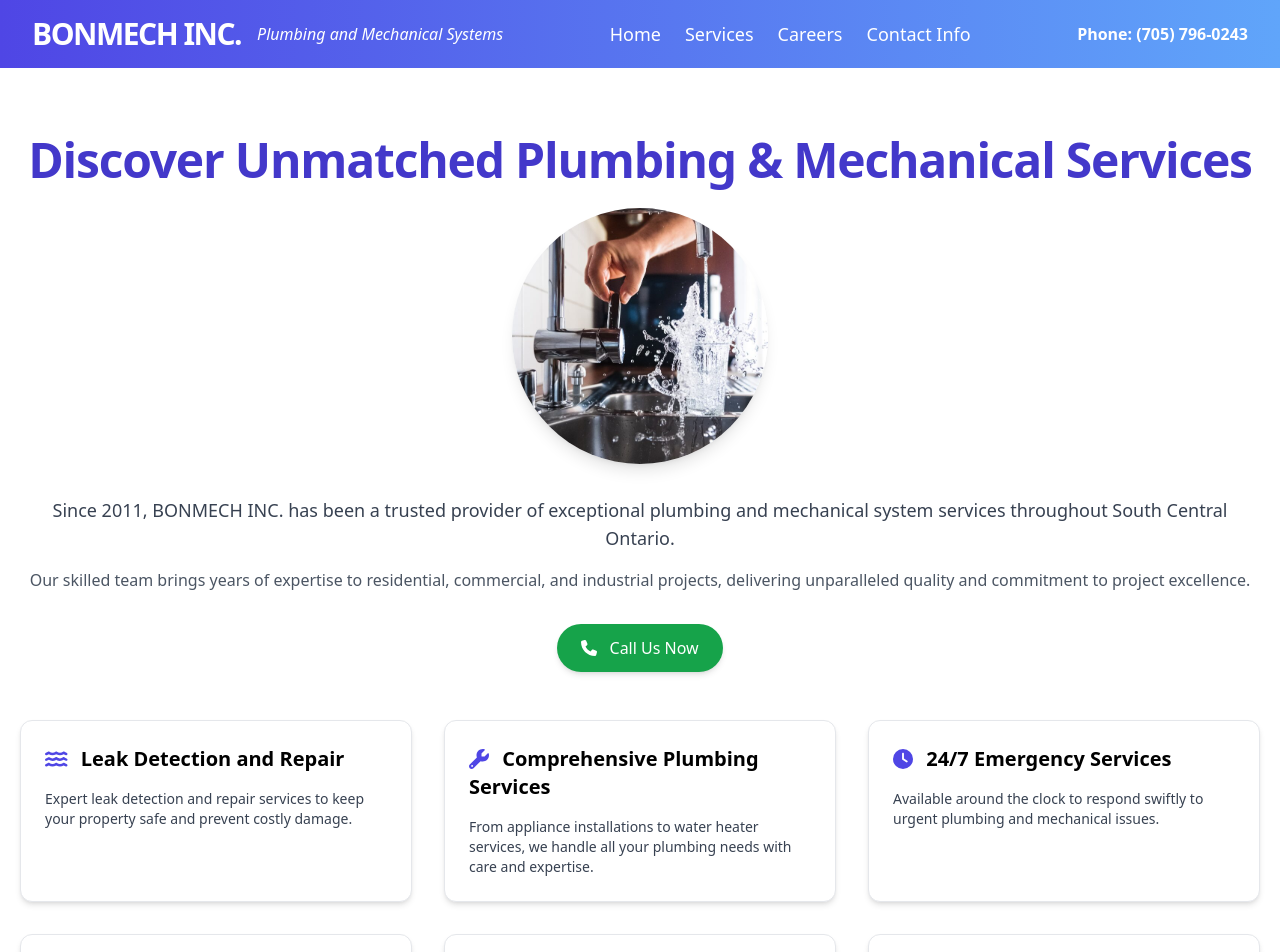
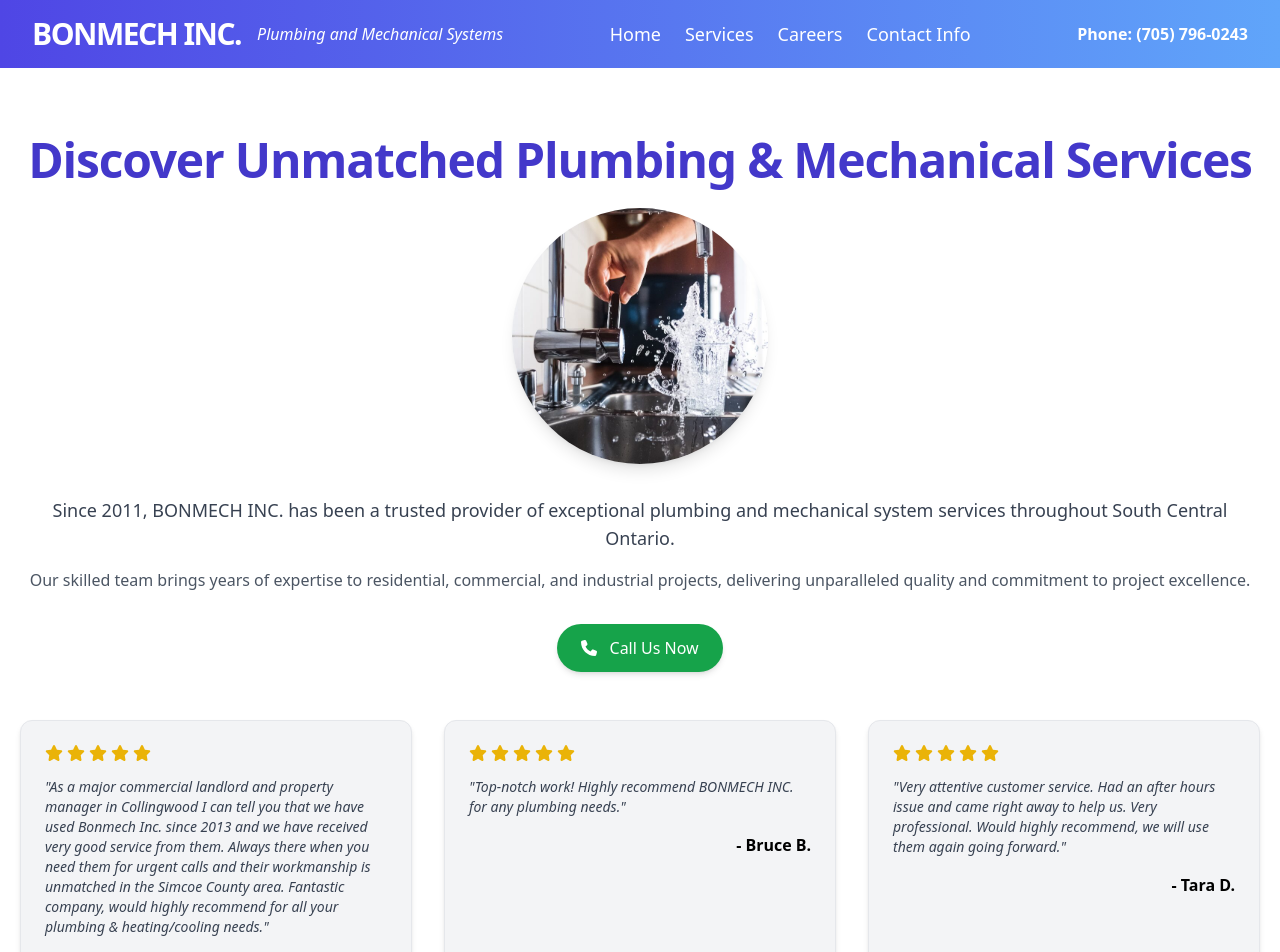
Before and after one commit to ehwus/bonmech, a React (Vite) app: page / in a window 1280 px wide. Shown: the top 952 px of the page. Built offline with nearby package versions, Linux system fonts and the light colour scheme.

Commit message:
review component

```diff
--- /dev/null
+++ b/src/components/Review.tsx
@@ -0,0 +1,25 @@
+import { FontAwesomeIcon } from "@fortawesome/react-fontawesome";
+import { faStar } from "@fortawesome/free-solid-svg-icons";
+
+interface ReviewProps {
+  name: string;
+  content: string;
+}
+
+export default ({ name, content }: ReviewProps) => {
+  return (
+    <div className="bg-gray-100 border border-gray-200 rounded-xl p-6 shadow-md hover:shadow-lg transition duration-300">
+      <div className="flex items-center mb-4">
+        {[...Array(5)].map((_, i) => (
+          <FontAwesomeIcon
+            key={i}
+            icon={faStar}
+            className="text-yellow-500 mr-1"
+          />
+        ))}
+      </div>
+      <p className="text-sm text-gray-700 italic mb-4">"{content}"</p>
+      <p className="text-right text-md font-semibold">- {name}</p>
+    </div>
+  );
+};
--- a/src/pages/Home.tsx
+++ b/src/pages/Home.tsx
@@ -8,6 +8,7 @@ import {
   faFire,
   faPhone,
 } from "@fortawesome/free-solid-svg-icons";
+import Review from "../components/Review";
 
 const Home: React.FC = () => {
   return (
@@ -39,6 +40,23 @@ const Home: React.FC = () => {
         >
           <FontAwesomeIcon icon={faPhone} className="mr-2" /> Call Us Now
         </a>
+      </section>
+
+      <section className="py-12">
+        <div className="grid gap-8 md:grid-cols-2 lg:grid-cols-3">
+          <Review
+            name="Chris A."
+            content="As a major commercial landlord and property manager in Collingwood I can tell you that we have used Bonmech Inc. since 2013 and we have received very good service from them. Always there when you need them for urgent calls and their workmanship is unmatched in the Simcoe County area. Fantastic company, would highly recommend for all your plumbing & heating/cooling needs."
+          />
+          <Review
+            name="Bruce B."
+            content="Top-notch work! Highly recommend BONMECH INC. for any plumbing needs."
+          />
+          <Review
+            name="Tara D."
+            content="Very attentive customer service. Had an after hours issue and came right away to help us. Very professional. Would highly recommend, we will use them again going forward."
+          />
+        </div>
       </section>
 
       <section className="grid gap-8 md:grid-cols-2 lg:grid-cols-3 py-12">
```
